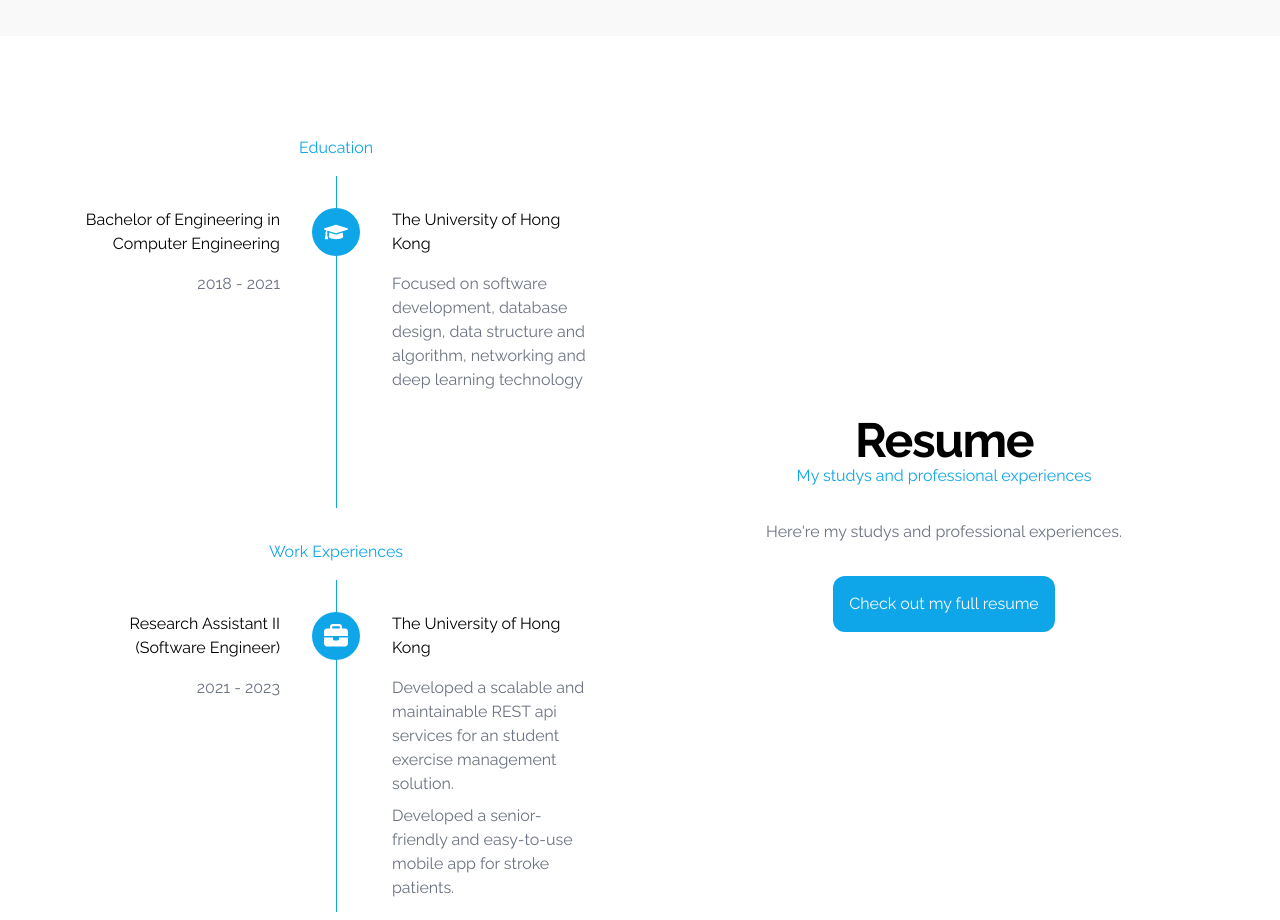
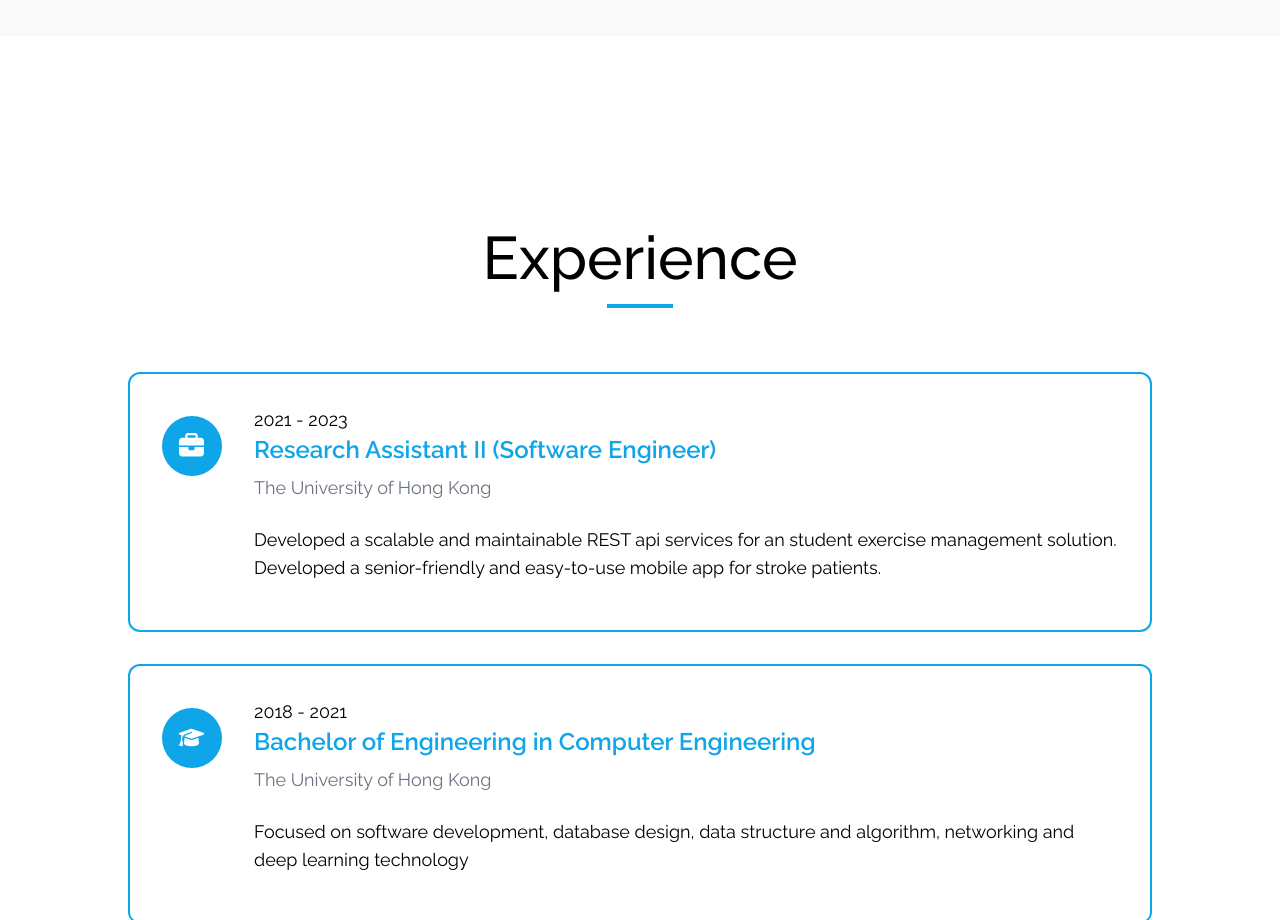
Before and after one commit to oscar22558/portfolio, a Next.js app in the folder ui/: page / in a window 1280 px wide. Shown: the part 1880-2800 px from the top of the page. Built offline with nearby package versions, Linux system fonts and the light colour scheme.

Commit message:
updated experience section design

```diff
--- a/ui/app/(education)/EducationTimelineModels.tsx
+++ b/ui/app/(education)/EducationTimelineModels.tsx
@@ -4,6 +4,6 @@ export const EducationTimelineModels = [
         leftTitle: "Bachelor of Engineering in Computer Engineering",
         leftContent: "2018 - 2021",
         rightTitle: "The University of Hong Kong",
-        rightContent: "Focused on software development, database design, data structure and algorithm, networking and deep learning technology",
+        rightContent: "",
     }
 ]
--- a/ui/app/(experience)/ExpTimelineModels.ts
+++ b/ui/app/(experience)/ExpTimelineModels.ts
@@ -1,11 +1,23 @@
 export const ExpTimelineModels = [
     {
-        leftTitle: "Research Assistant II (Software Engineer)",
-        leftContent: "2021 - 2023",
-        rightTitle: "The University of Hong Kong",
-        rightContent: [
+        title: "Research Assistant II (Software Engineer)",
+        period: "2021 - 2023",
+        organization: "The University of Hong Kong",
+        descriptions: [
             "Developed a scalable and maintainable REST api services for an student exercise management solution.",
             "Developed a senior-friendly and easy-to-use mobile app for stroke patients."
-        ]
-    }
+        ],
+        type: "work"
+    },
+    {
+        title: "Bachelor of Engineering in Computer Engineering",
+        period: "2018 - 2021",
+        organization: "The University of Hong Kong",
+        descriptions: [
+            "Focused on software development, database design, data structure and algorithm, networking and deep learning technology"
+        ],
+        type: "education"
+    },
 ]
+
+export type TimelineItemType = typeof ExpTimelineModels[0]
--- a/ui/app/(experience)/Experience.tsx
+++ b/ui/app/(experience)/Experience.tsx
@@ -1,13 +1,17 @@
-import style from "./style.module.css";
-import { TimelineContainer } from "../(components)/(timeline-container)/TimelineContainer";
-import { TimelineBlock } from "../(components)/(timeline-block)/TimelineBlock";
 import { ExpTimelineModels } from "./ExpTimelineModels";
+import { TimelineItem } from "./TimelineItem";
 
 export function Experience() {
-    return <div id="exp" className={`${style.container}`}>
-        <div className="text-sky-500 text-center mb-4">Work Experiences</div>
-        <TimelineContainer>
-            {ExpTimelineModels.map((model, index) => <TimelineBlock key={index} model={model} icon="/work-icon.svg"/>)}
-        </TimelineContainer>
+    const timelineModels = ExpTimelineModels
+    return <div id="exp" className="py-32 px-8 md:py-48 md:px-32 flex flex-col items-center">
+        <div className="text-5xl md:text-6xl font-medium"><span>Experience</span></div>
+        <div className="bg-[#0EA5E9] h-[4px] w-[66px] mt-4 mb-8 md:mt-4 md:mb-16"></div>
+        <div className="w-full md:w-auto mt-[-2rem]">
+        {
+            timelineModels.map((model, index) => (
+                <TimelineItem key={index} model={model}/>
+            ))
+        }
+        </div>
     </div>
 }
--- /dev/null
+++ b/ui/app/(experience)/TimelineItem.tsx
@@ -0,0 +1,35 @@
+import { TimelineItemType } from "./ExpTimelineModels"
+import Text from "../(components)/(text)/Text"
+import { FontAwesomeIcon } from "@fortawesome/react-fontawesome"
+import { faBriefcase, faGraduationCap } from "@fortawesome/free-solid-svg-icons"
+
+interface Props{
+    model: TimelineItemType
+}
+
+export function TimelineItem({model}: Props){
+    const {title, period, descriptions, organization, type} = model
+    const icon = type === "work" ? faBriefcase : faGraduationCap
+    return (
+        <div className="flex flex-col mt-8 border-[#0ea5e9] border-[2px] rounded-xl p-4 md:p-8 md:flex-row md:mt-8">
+            <div className="inline-block mb-[8px] md:mb-0">
+                <div className="mt-[10px] bg-[#0ea5e9] rounded-full w-[60px] h-[60px] relative">
+                    <FontAwesomeIcon icon={icon} style={{color: "#fff", width: "25px", height: "25px"}}  className="absolute top-[30px] left-[30px] ml-[-13px] mt-[-13px] w-[25px] h-[25px]"/>
+                </div>
+            </div>
+            <div className="inline-block md:ml-8">
+                <div className="text-lg font-[#0ea5e9]"><span>{period}</span></div>
+                <div className="text-[#0EA5E9] font-semibold text-2xl mb-[8px]"><span>{title}</span></div>
+                <Text className="text-lg">{organization}</Text>
+                <div className="items-center text-lg pt-[24px] pb-[16px]">
+                {
+                    descriptions.map((description, index) => (
+                        <div><span key={index}>{description}</span></div>
+                    ))
+                }
+                </div>
+            </div>
+        </div>
+    )
+
+}
--- a/ui/app/(experience)/style.module.css
+++ /dev/null
@@ -1,2 +0,0 @@
-.container{
-}
--- a/ui/app/page.tsx
+++ b/ui/app/page.tsx
@@ -8,6 +8,7 @@ import { Resume } from './(resume)/Resume'
 import { Footer } from './(footer)/Footer'
 import { SectionRevealContainer } from './(components)/(section-reveal-container)/SectionRevealContainer'
 import { TopBarContainer } from './(top-bar)/TopBarContainer'
+import { Experience } from './(experience)/Experience'
 
 export default function App() {
 
@@ -19,7 +20,8 @@ export default function App() {
             </TopBarContainer>
             <Home />
             <About />
-            <Resume />
+            <Experience />
+            {/* <Resume /> */}
             <Projects />
             <Footer />
         </SectionRevealContainer>
```
